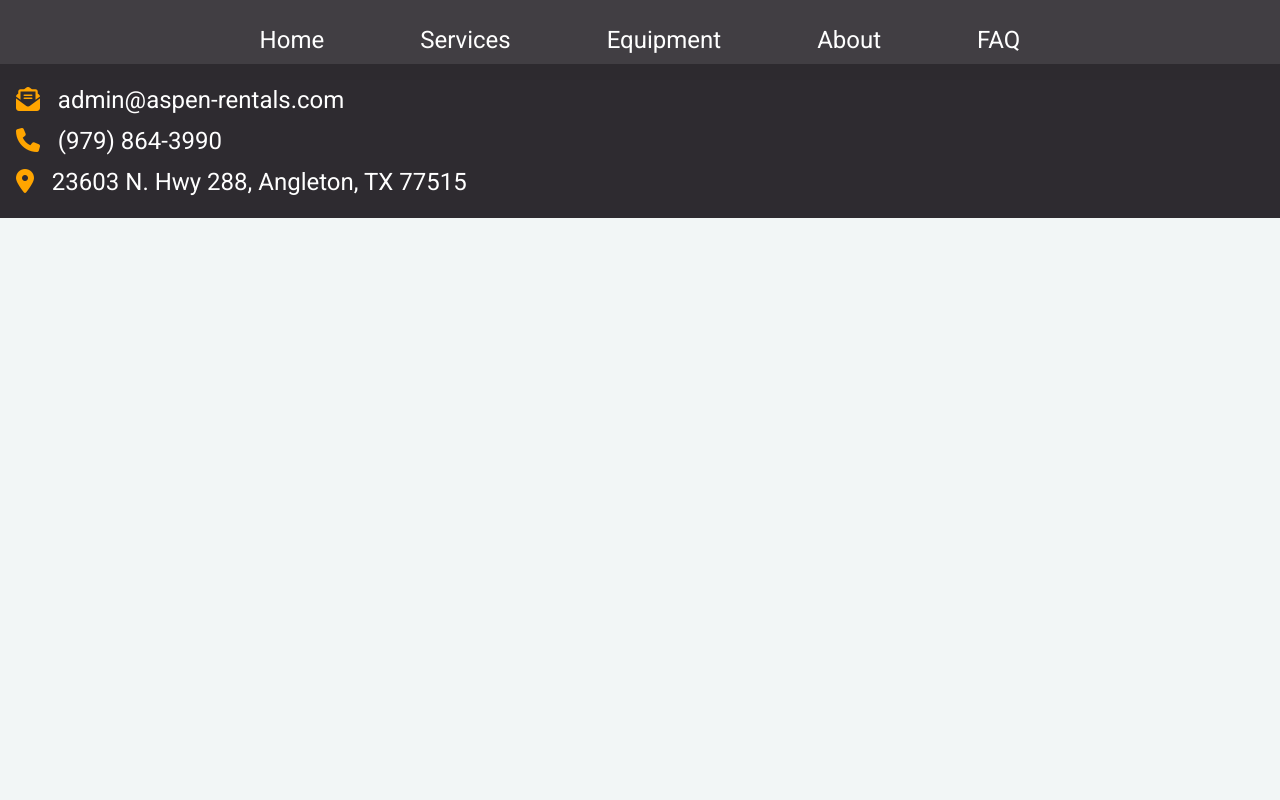
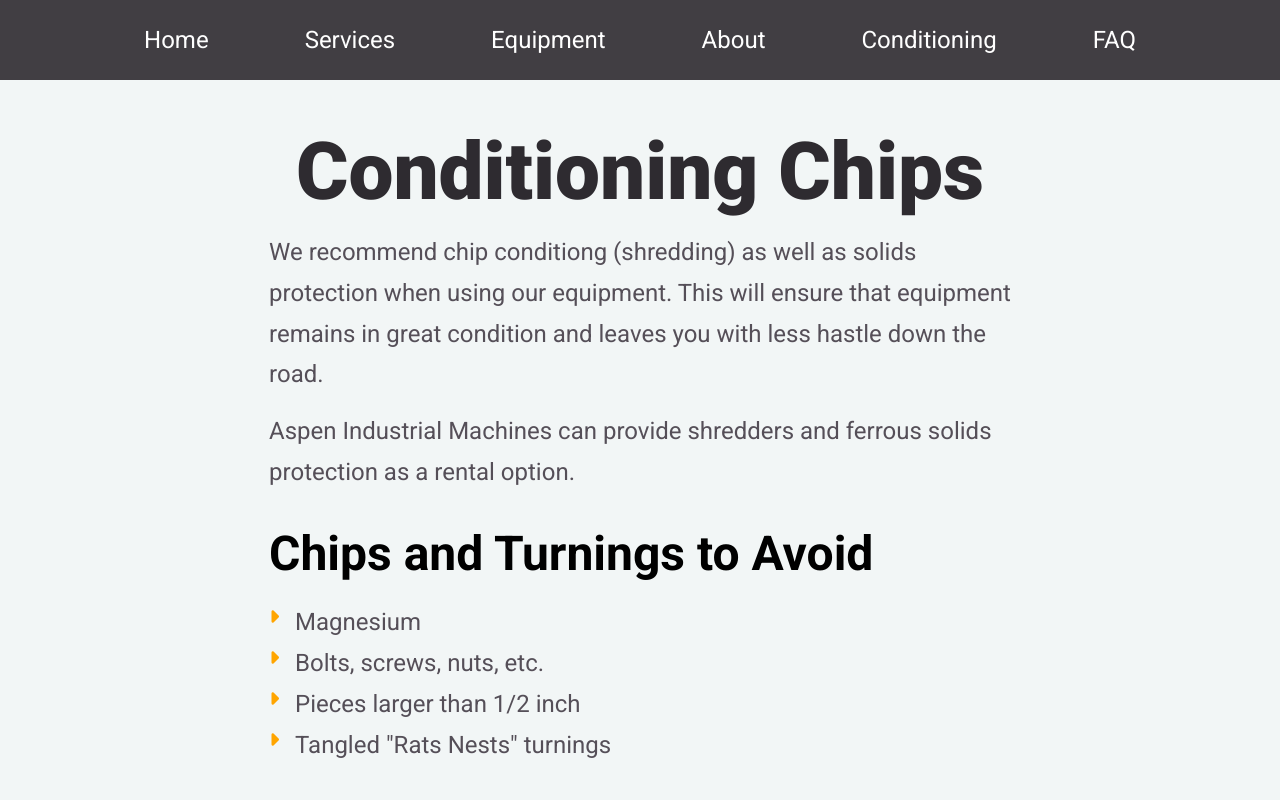
Before and after one commit to MitchellWilson01/aspen-rentals, a React (Create React App) app: page /conditioning in a window 1280 px wide. Shown: the top 800 px of the page. Built offline with nearby package versions, Linux system fonts and the light colour scheme.

Commit message:
chip conditioning page created and removed from home

```diff
--- a/src/App.js
+++ b/src/App.js
@@ -5,6 +5,7 @@ import Home from './components/pages/Home/Home';
 import Equipment from './components/pages/Equipment/Equipment';
 import FAQ from './components/pages/FAQ/FAQ';
 import About from './components/pages/About/About';
+import Conditioning from './components/pages/Conditioning/Conditioning';
 import Footer from './components/Footer/Footer';
 
 const App = () => {
@@ -15,7 +16,8 @@ const App = () => {
         <Route path="/" exact component={Home} />
         <Route path="/equipment" exact component={Equipment} />
         <Route path="/FAQ" exact component={FAQ} />
-        <Route path="/About" exact component={About} />
+        <Route path="/about" exact component={About} />
+        <Route path="/conditioning" exact component={Conditioning} />
       </Switch>
       <Footer />
     </Router>
--- a/src/components/Footer/Footer.scss
+++ b/src/components/Footer/Footer.scss
@@ -2,7 +2,6 @@
 
 .footer {
     width: 100%;
-    margin-top: 4rem;
     padding: 1rem;
     background-color: $dark;
     color: white;
--- a/src/components/Header/Header.js
+++ b/src/components/Header/Header.js
@@ -23,7 +23,8 @@ const Header = () => {
                                 <Link to="/" className="link" onClick={toggleDrawer}><h4>Home</h4></Link>
                                 <Link to="/" className="link" onClick={toggleDrawer}><h4>Services</h4></Link>
                                 <Link to="/equipment" className="link" onClick={toggleDrawer}><h4>Equipment</h4></Link>
-                                <Link to="/" className="link" onClick={toggleDrawer}><h4>About</h4></Link>
+                                <Link to="/about" className="link" onClick={toggleDrawer}><h4>About</h4></Link>
+                                <Link to="/conditioning" className="link"><h4>Conditioning</h4></Link>
                                 <Link to="/FAQ" className="link" onClick={toggleDrawer}><h4>FAQ</h4></Link>
                         </div>
 
@@ -46,7 +47,8 @@ const Header = () => {
                <Link to="/" className="link"><h4>Home</h4></Link>
                 <Link to="/" className="link"><h4>Services</h4></Link>
                 <Link to="/equipment" className="link"><h4>Equipment</h4></Link>
-                <Link to="/About" className="link"><h4>About</h4></Link>
+                <Link to="/about" className="link"><h4>About</h4></Link>
+                <Link to="/conditioning" className="link"><h4>Conditioning</h4></Link>
                 <Link to="/FAQ" className="link"><h4>FAQ</h4></Link>
             </div>
         );
--- /dev/null
+++ b/src/components/pages/Conditioning/Conditioning.js
@@ -0,0 +1,13 @@
+import React from 'react';
+import ConditioningBanner from '../../ConditioningBanner/ConditioningBanner';
+import './Conditioning.scss';
+
+const Conditioning = () => {
+    return (
+        <div className="conditioning">
+            <ConditioningBanner />
+        </div>
+    );
+}
+
+export default Conditioning;
--- a/src/components/pages/Home/Home.js
+++ b/src/components/pages/Home/Home.js
@@ -3,7 +3,6 @@ import IntroBanner from '../../IntroBanner/IntroBanner';
 import ServiceCards from '../../ServiceCards/ServiceCards';
 import AdvantageBanner from '../../AdvatageBanner/AdvantageBanner';
 import CompatableBanner from '../../CompatableBanner/CompatableBanner';
-import ConditioningBanner from '../../ConditioningBanner/ConditioningBanner';
 
 const Home = () => {
     return (
@@ -12,7 +11,6 @@ const Home = () => {
             <ServiceCards />
             <AdvantageBanner />
             <CompatableBanner />
-            <ConditioningBanner />
         </div>
     );
 }
```
Also changed, not shown: src/components/pages/Conditioning/Conditioning.scss (added).
